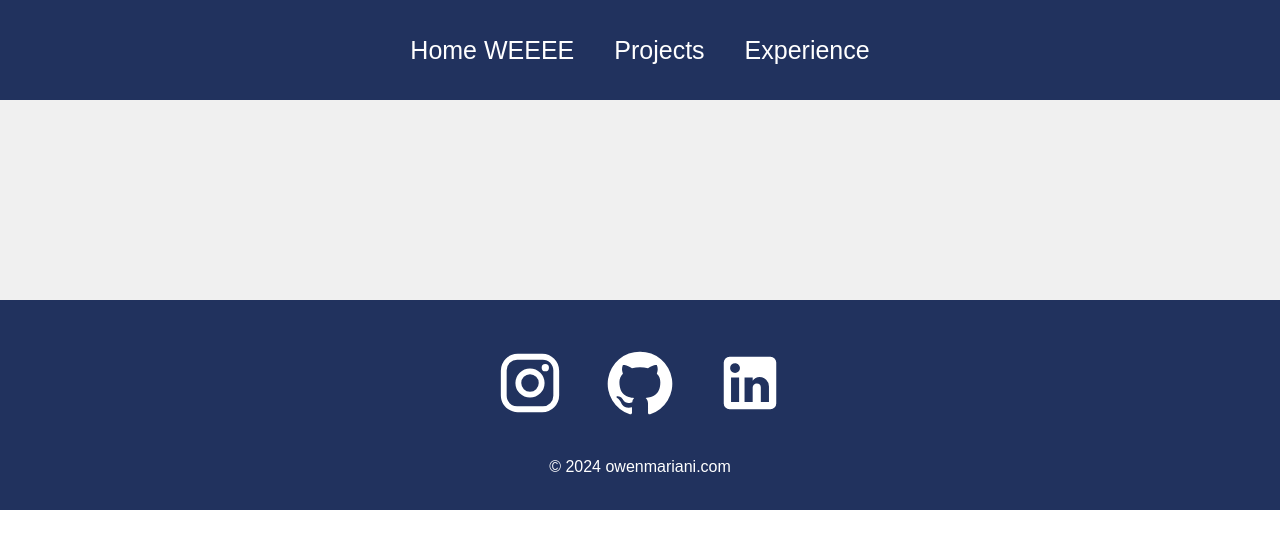
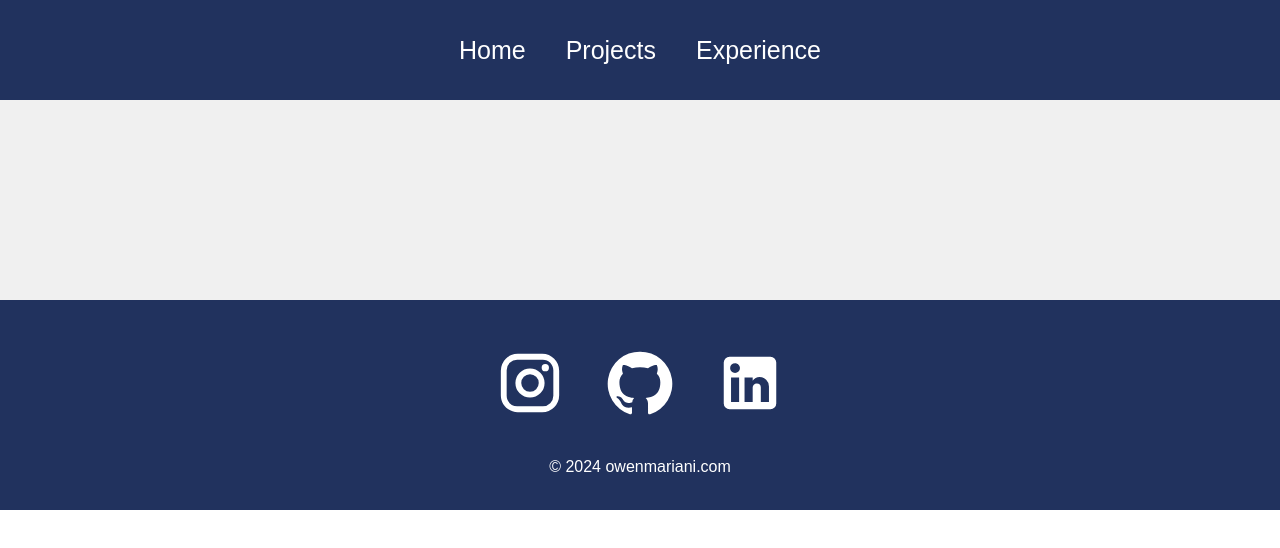
Before and after one commit to owenm-26/Personal-CV, a React (Create React App) app in the folder cv-website/: page / in a window 1280 px wide. Shown: the top 548 px of the page. Built offline with nearby package versions, Linux system fonts and the light colour scheme.

Commit message:
fixed routing hosting

```diff
--- a/cv-website/src/App.js
+++ b/cv-website/src/App.js
@@ -13,7 +13,7 @@
       <Router>
         <Navbar/>
         <Routes>
-          <Route path='Personal-CV/home' element={<Home />}/>
+          <Route path='Personal-CV/' element={<Home />}/>
           <Route path='Personal-CV/projects' element={<Projects />}/>
           <Route path='Personal-CV/project/:id' element={<ProjectDisplay/>}/>
           <Route path='Personal-CV/experience' element={<Experience />}/>
--- a/cv-website/src/components/Navbar.js
+++ b/cv-website/src/components/Navbar.js
@@ -22,7 +22,7 @@
             </button>
         </div>
         <div className = 'links'>
-            <Link to="Personal-CV/home">Home WEEEE</Link>
+            <Link to="Personal-CV/">Home</Link>
             <Link to="Personal-CV/projects">Projects</Link>
             <Link to="Personal-CV/experience">Experience</Link>
         </div>
```
